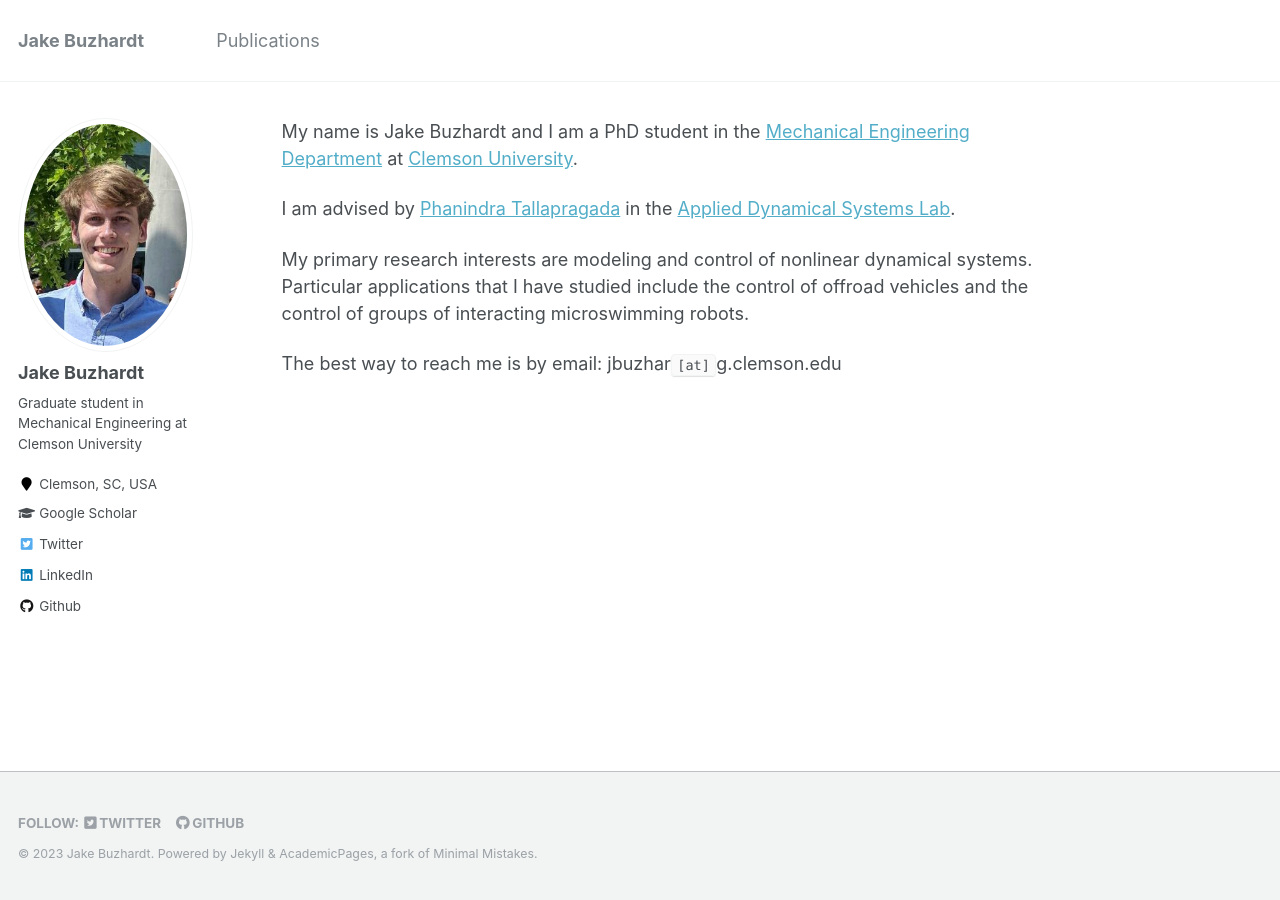
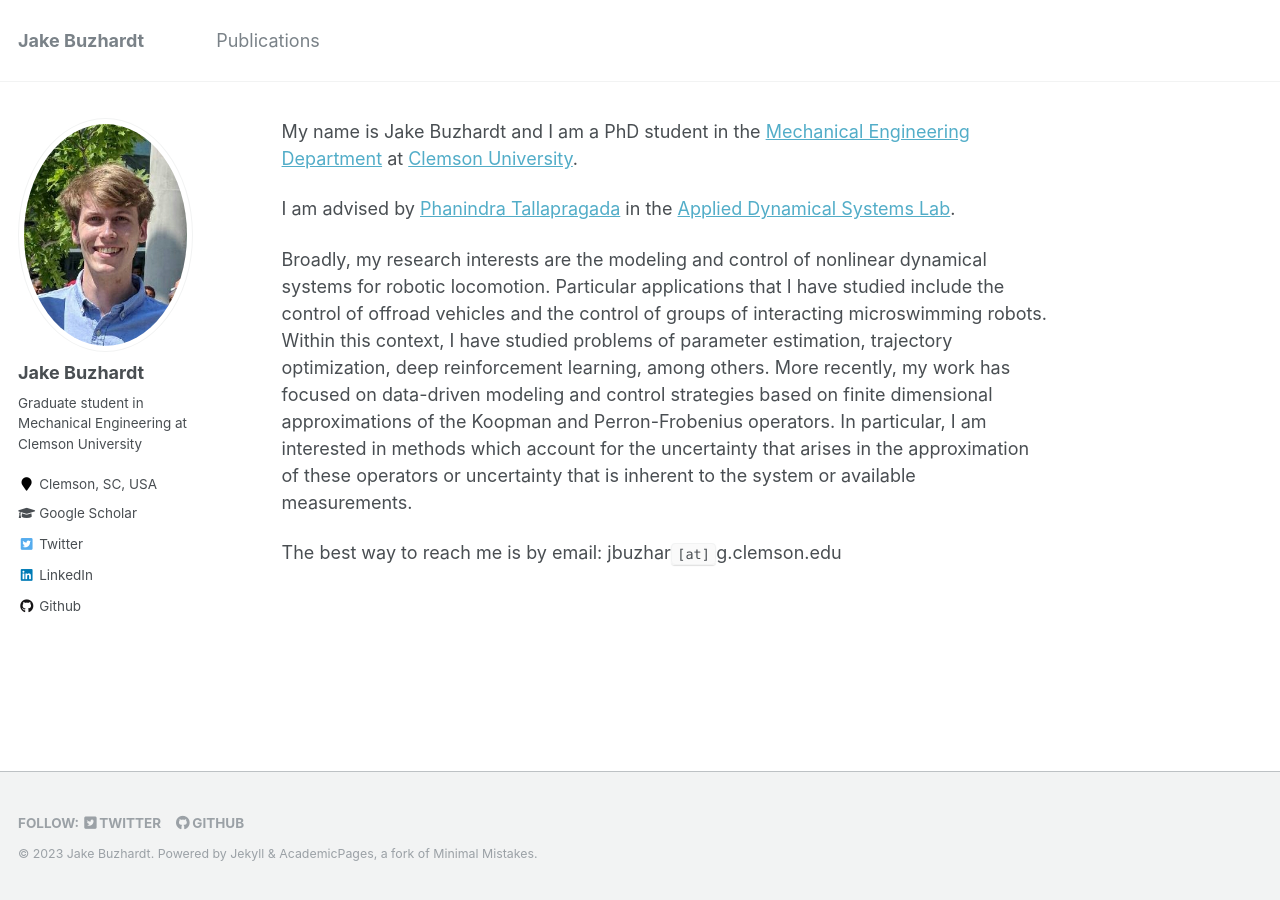
Before and after one commit to jbuzhar/jbuzhar.github.io, a Jekyll site: the page built from _pages/about.md, in a window 1280 px wide. Built offline with Jekyll 4.4.1, drawn with Linux system fonts in a browser that asks for light colours.

Commit message:
update research description

```diff
--- a/_pages/about.md
+++ b/_pages/about.md
@@ -6,6 +6,6 @@ My name is Jake Buzhardt and I am a PhD student in the [Mechanical Engineering D
 
 I am advised by [Phanindra Tallapragada](http://www.clemson.edu/cecas/departments/me/people/faculty/tallapragada.html) in the [Applied Dynamical Systems Lab](http://ptallap.people.clemson.edu/).
 
-My primary research interests are modeling and control of nonlinear dynamical systems.  Particular applications that I have studied include the control of offroad vehicles and the control of groups of interacting microswimming robots.
+Broadly, my research interests are the modeling and control of nonlinear dynamical systems for robotic locomotion.  Particular applications that I have studied include the control of offroad vehicles and the control of groups of interacting microswimming robots.  Within this context, I have studied problems of parameter estimation, trajectory optimization, deep reinforcement learning, among others.  More recently, my work has focused on data-driven modeling and control strategies based on finite dimensional approximations of the Koopman and Perron-Frobenius operators.  In particular, I am interested in methods which account for the uncertainty that arises in the approximation of these operators or uncertainty that is inherent to the system or available measurements.
 
 The best way to reach me is by email:  jbuzhar`[at]`g.clemson.edu
```
